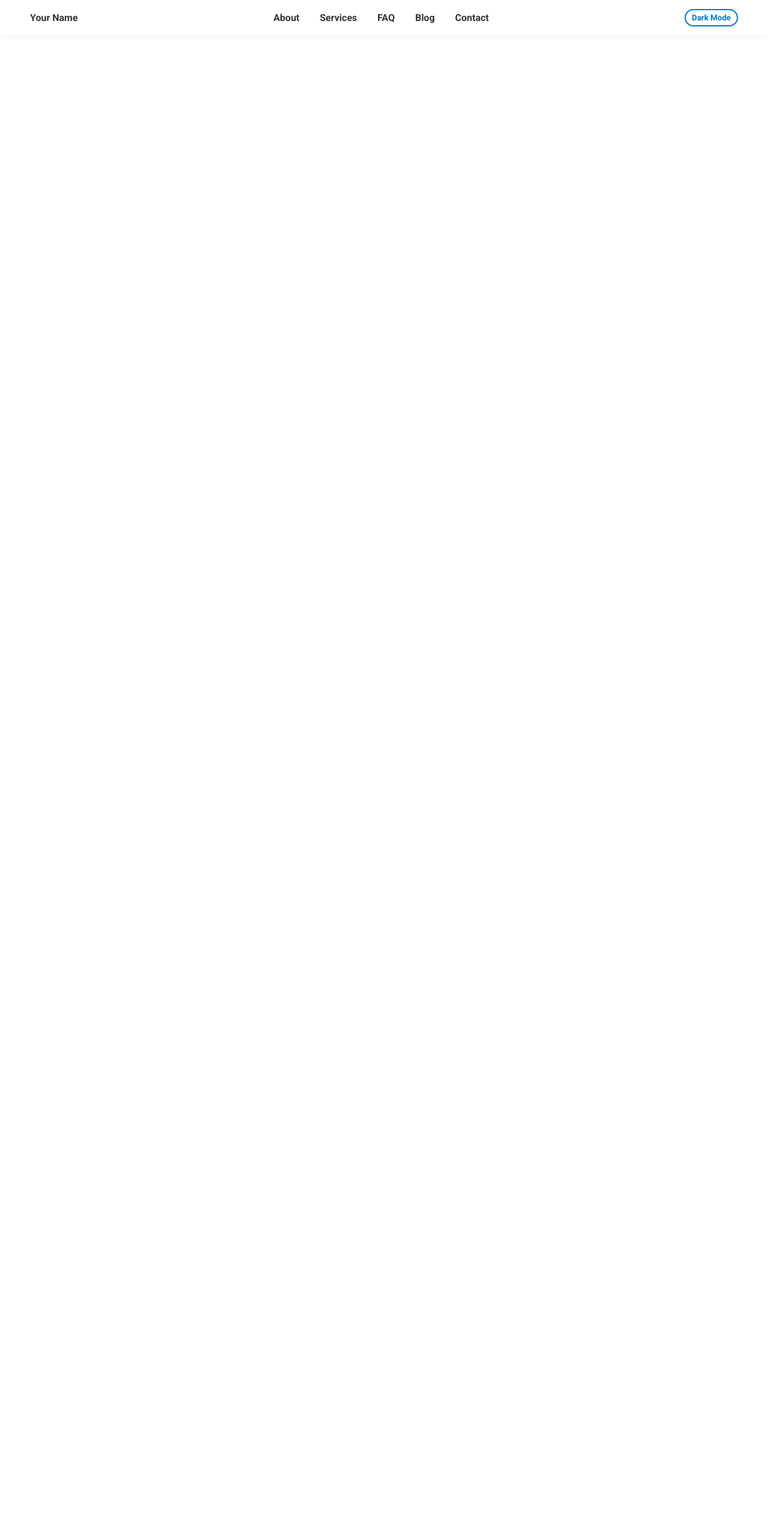
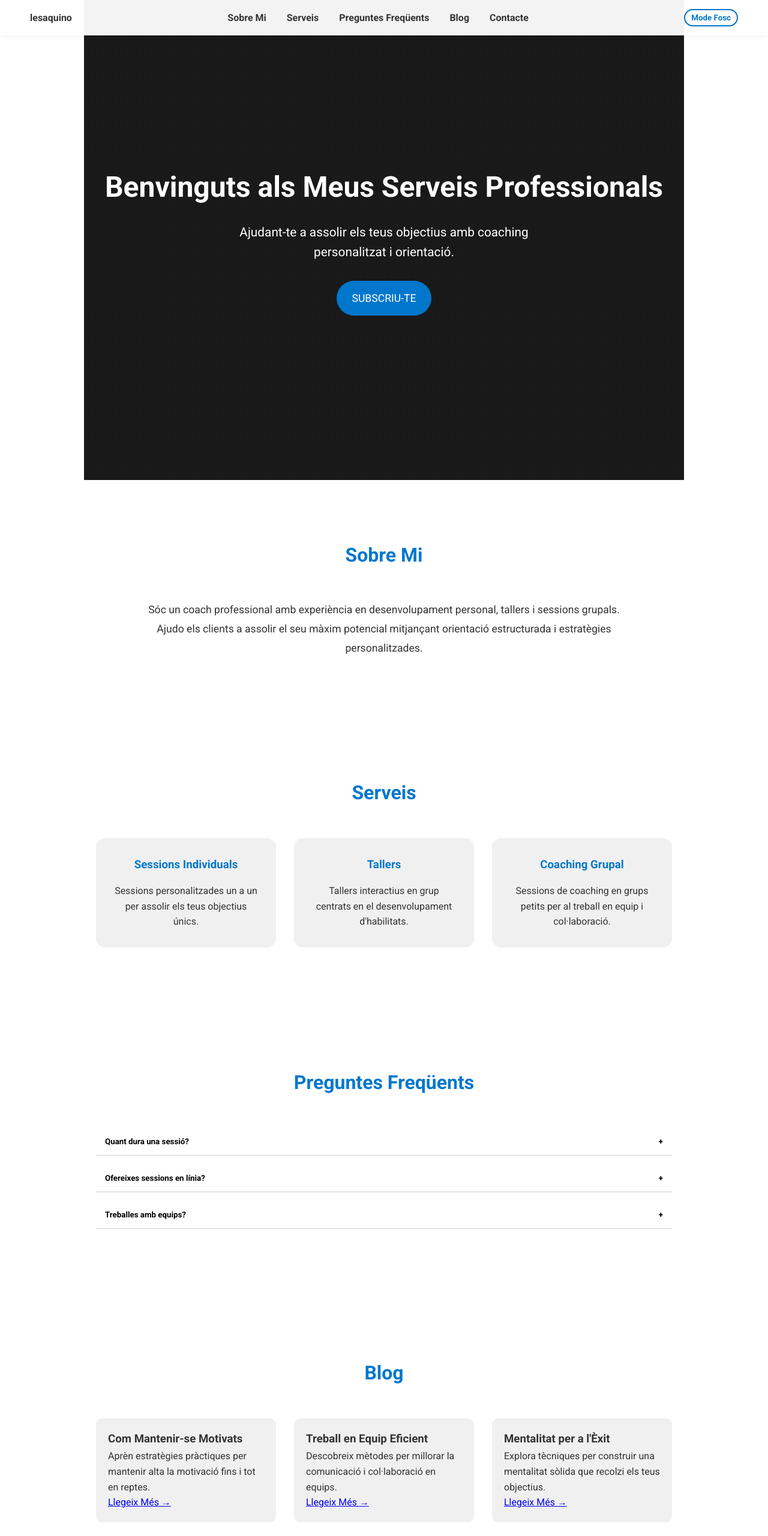
Before and after one commit to l354k1n0/yhjkl-, a plain HTML site: page index.html in a window 1280 px wide. Shown: the top 2560 px of the page at 60% size. Before the commit the page ends 1677 px from the top, so only its background shows below. Drawn offline with Linux system fonts and the light colour scheme.

Commit message:
Add files via upload

```diff
--- a/css/style.css
+++ b/css/style.css
@@ -1,89 +1,233 @@
 /* General Reset */
-* { margin: 0; padding: 0; box-sizing: border-box; font-family: 'Roboto', sans-serif; scroll-behavior: smooth; }
-body { line-height: 1.6; color: #333; overflow-x: hidden; background: #fff; transition: background 0.3s, color 0.3s; }
-body.dark { background: #121212; color: #f1f1f1; }
+* {
+  margin: 0;
+  padding: 0;
+  box-sizing: border-box;
+  font-family: 'Roboto', sans-serif;
+  scroll-behavior: smooth;
+}
+body {
+  line-height: 1.6;
+  color: #333;
+  overflow-x: hidden;
+  background: #fff;
+  transition: background 0.3s, color 0.3s;
+}
+body.dark {
+  background: #121212;
+  color: #f1f1f1;
+}
+
+/* Fallback to ensure sections are visible if JavaScript fails */
+section {
+  opacity: 1;
+  transform: translateY(0);
+}
 
 /* Header */
 header {
-  position: fixed; top: 0; width: 100%;
-  background: rgba(255,255,255,0.95);
+  position: fixed;
+  top: 0;
+  width: 100%;
+  background: rgba(255, 255, 255, 0.95);
   padding: 15px 50px;
-  display: flex; justify-content: space-between; align-items: center;
-  box-shadow: 0 2px 10px rgba(0,0,0,0.05);
-  z-index: 1000; transition: background 0.3s;
+  display: flex;
+  justify-content: space-between;
+  align-items: center;
+  box-shadow: 0 2px 10px rgba(0, 0, 0, 0.05);
+  z-index: 1000;
+  transition: background 0.3s;
 }
-body.dark header { background: rgba(18,18,18,0.95); }
-header.scrolled { background: rgba(255,255,255,1); }
-body.dark header.scrolled { background: rgba(18,18,18,1); }
+body.dark header {
+  background: rgba(18, 18, 18, 0.95);
+}
+header.scrolled {
+  background: rgba(255, 255, 255, 1);
+}
+body.dark header.scrolled {
+  background: rgba(18, 18, 18, 1);
+}
 header nav a {
-  margin: 0 15px; text-decoration: none; color: #333; font-weight: bold; transition: color 0.3s;
+  margin: 0 15px;
+  text-decoration: none;
+  color: #333;
+  font-weight: bold;
+  transition: color 0.3s;
 }
-body.dark header nav a { color: #f1f1f1; }
-header nav a:hover { color: #0077cc; }
+body.dark header nav a {
+  color: #f1f1f1;
+}
+header nav a:hover,
+header nav a:focus {
+  color: #0077cc;
+}
 .dark-toggle {
-  cursor: pointer; background: none; border: 2px solid #0077cc; border-radius: 20px;
-  padding: 5px 10px; color: #0077cc; font-weight: bold; transition: all 0.3s;
+  cursor: pointer;
+  background: none;
+  border: 2px solid #0077cc;
+  border-radius: 20px;
+  padding: 5px 10px;
+  color: #0077cc;
+  font-weight: bold;
+  transition: all 0.3s;
 }
-.dark-toggle:hover { background: #0077cc; color: white; }
+.dark-toggle:hover,
+.dark-toggle:focus {
+  background: #0077cc;
+  color: white;
+}
 
 /* Hero Section */
 .hero {
   height: 100vh;
-  background: linear-gradient(rgba(0,0,0,0.5), rgba(0,0,0,0.5)),
-    url('../img/hero.jpg') center/cover no-repeat;
-  display: flex; flex-direction: column; justify-content: center; align-items: center;
-  color: white; text-align: center; padding: 0 20px;
+  background: linear-gradient(rgba(0, 0, 0, 0.5), rgba(0, 0, 0, 0.5)), #333;
+  display: flex;
+  flex-direction: column;
+  justify-content: center;
+  align-items: center;
+  color: white;
+  text-align: center;
+  padding: 0 20px;
 }
-.hero h1 { font-size: 3rem; margin-bottom: 20px; animation: fadeUp 1s forwards; }
-.hero p { font-size: 1.3rem; max-width: 600px; margin-bottom: 30px; animation: fadeUp 1s forwards 0.3s; }
-.hero button {
-  padding: 15px 25px; border: none; border-radius: 30px; background: #0077cc; color: white;
-  font-size: 1.1rem; cursor: pointer; transition: background 0.3s, transform 0.3s;
+.hero h1 {
+  font-size: 3rem;
+  margin-bottom: 20px;
+  animation: fadeUp 1s forwards;
 }
-.hero button:hover { background: #005fa3; transform: translateY(-3px); }
+.hero p {
+  font-size: 1.3rem;
+  max-width: 600px;
+  margin-bottom: 30px;
+  animation: fadeUp 1s forwards 0.3s;
+}
+.hero .button {
+  padding: 15px 25px;
+  border: none;
+  border-radius: 30px;
+  background: #0077cc;
+  color: white;
+  font-size: 1.1rem;
+  text-decoration: none;
+  transition: background 0.3s, transform 0.3s;
+}
+.hero .button:hover,
+.hero .button:focus {
+  background: #005fa3;
+  transform: translateY(-3px);
+}
 
-/* Sections */
-section { padding: 100px 20px; max-width: 1000px; margin: 0 auto; opacity: 0; transform: translateY(30px); transition: all 0.6s ease-in-out; }
-section.visible { opacity: 1; transform: translateY(0); }
-section h2 { font-size: 2rem; margin-bottom: 50px; text-align: center; color: #0077cc; }
-body.dark section h2 { color: #66aaff; }
+/* Sections with animation (overrides fallback when JavaScript runs) */
+section {
+  padding: 100px 20px;
+  max-width: 1000px;
+  margin: 0 auto;
+  opacity: 0;
+  transform: translateY(30px);
+  transition: all 0.6s ease-in-out;
+}
+section.visible {
+  opacity: 1;
+  transform: translateY(0);
+}
+section h2 {
+  font-size: 2rem;
+  margin-bottom: 50px;
+  text-align: center;
+  color: #0077cc;
+}
+body.dark section h2 {
+  color: #66aaff;
+}
 
 /* About */
-.about p { max-width: 800px; margin: 0 auto; text-align: center; font-size: 1.1rem; line-height: 1.8; }
+.about p {
+  max-width: 800px;
+  margin: 0 auto;
+  text-align: center;
+  font-size: 1.1rem;
+  line-height: 1.8;
+}
 
 /* Services */
-.services { display: grid; grid-template-columns: repeat(auto-fit, minmax(250px, 1fr)); gap: 30px; }
+.services {
+  display: grid;
+  grid-template-columns: repeat(auto-fit, minmax(250px, 1fr));
+  gap: 30px;
+}
 .service-card {
-  background: #f0f0f0; padding: 30px; border-radius: 15px; text-align: center; transition: all 0.3s ease; cursor: pointer;
+  background: #f0f0f0;
+  padding: 30px;
+  border-radius: 15px;
+  text-align: center;
+  transition: all 0.3s ease;
+  cursor: pointer;
 }
-body.dark .service-card { background: #1f1f1f; }
-.service-card:hover { transform: translateY(-10px); box-shadow: 0 15px 25px rgba(0,0,0,0.1); }
-.service-card h3 { margin-bottom: 15px; color: #0077cc; }
-body.dark .service-card h3 { color: #66aaff; }
+body.dark .service-card {
+  background: #1f1f1f;
+}
+.service-card:hover,
+.service-card:focus {
+  transform: translateY(-10px);
+  box-shadow: 0 15px 25px rgba(0, 0, 0, 0.1);
+}
+.service-card h3 {
+  margin-bottom: 15px;
+  color: #0077cc;
+}
+body.dark .service-card h3 {
+  color: #66aaff;
+}
 
 /* FAQ */
-.faq-item { margin-bottom: 15px; border-bottom: 1px solid #ccc; }
-body.dark .faq-item { border-color: #444; }
+.faq-item {
+  margin-bottom: 15px;
+  border-bottom: 1px solid #ccc;
+}
+body.dark .faq-item {
+  border-color: #444;
+}
 .faq-question {
-  cursor: pointer; font-weight: bold; padding: 15px; display: flex; justify-content: space-between; align-items: center;
+  cursor: pointer;
+  font-weight: bold;
+  padding: 15px;
+  display: flex;
+  justify-content: space-between;
+  align-items: center;
+  background: none;
+  border: none;
+  width: 100%;
+  text-align: left;
 }
-.faq-answer { display: none; padding: 0 15px 15px; }
-.faq-item.active .faq-answer { display: block; }
+.faq-question:focus {
+  outline: 2px solid #0077cc;
+}
+.faq-answer {
+  display: none;
+  padding: 0 15px 15px;
+}
+.faq-item.active .faq-answer {
+  display: block;
+}
 
 /* Blog */
-.blog { display: grid; grid-template-columns: repeat(auto-fit, minmax(300px, 1fr)); gap: 30px; }
+.blog {
+  display: grid;
+  grid-template-columns: repeat(auto-fit, minmax(300px, 1fr));
+  gap: 30px;
+}
 .blog-post {
-  background: #f0f0f0; padding: 20px; border-radius: 10px; transition: all 0.3s;
+  background: #f0f0f0;
+  padding: 20px;
+  border-radius: 10px;
+  transition: all 0.3s;
 }
-body.dark .blog-post { background: #1f1f1f; }
-.blog-post:hover { transform: translateY(-5px); box-shadow: 0 10px 15px rgba(0,0,0,0.1); }
-.blog-post h3 { margin-bottom: 10px; color: #0077cc; }
-body.dark .blog-post h3 { color: #66aaff; }
-
-/* Contact */
-.contact form { display: flex; flex-direction: column; max-width: 500px; margin: 0 auto; }
-.contact input, .contact textarea {
-  padding: 15px; margin-bottom: 20px; border: 1px solid #ccc; border-radius: 10px; font-size: 1rem;
+body.dark .blog-post {
+  background: #1f1f1f;
 }
-body.dark .contact input, body.dark .contact textarea { background: #1f1f1f; border-color: #444; color: #f1f1f1; }
-.contact
+.blog-post:hover,
+.blog-post:focus {
+  transform: translateY(-5px);
+  box-shadow: 0 10px 15px rgba(0, 0, 0, 0.1);
+}
+.blog-post h3 {
+  margin-bottom: 10
--- a/index.html
+++ b/index.html
@@ -1,40 +1,112 @@
 <!DOCTYPE html>
-<html lang="en">
+<html lang="ca">
 <head>
   <meta charset="UTF-8">
   <meta name="viewport" content="width=device-width, initial-scale=1.0">
-  <title>Your Name - Professional Services</title>
+  <meta name="description" content="Serveis professionals de coaching per assolir els teus objectius.">
+  <meta name="keywords" content="coaching, desenvolupament personal, tallers, sessions grupals">
+  <title>Les Aquino - Serveis Professionals</title>
   <link href="https://fonts.googleapis.com/css2?family=Roboto:wght@400;700&display=swap" rel="stylesheet">
+  <link rel="stylesheet" href="https://cdnjs.cloudflare.com/ajax/libs/font-awesome/6.4.0/css/all.min.css" integrity="sha512-iecdLmaskl7CVkqkXNQ/ZH/XLlvWZOJyj7Yy7tcenmpD1ypASozpmT/E0iPtmFIB46ZmdtAc9eNBvH0H/ZpiBw==" crossorigin="anonymous" referrerpolicy="no-referrer" />
   <link rel="stylesheet" href="css/style.css">
 </head>
 <body>
-
+  <!-- Header with logo as "lesaquino" -->
   <header id="header">
-  <div class="logo"><strong>Your Name</strong></div>
+    <div class="logo"><strong>lesaquino</strong></div>
     <nav>
-    <a href="#about">About</a>
-    <a href="#services">Services</a>
-    <a href="#faq">FAQ</a>
+      <a href="#about">Sobre Mi</a>
+      <a href="#services">Serveis</a>
+      <a href="#faq">Preguntes Freqüents</a>
       <a href="#blog">Blog</a>
-    <a href="#contact">Contact</a>
+      <a href="#contact">Contacte</a>
     </nav>
-  <button class="dark-toggle" id="darkToggle">Dark Mode</button>
+    <button class="dark-toggle" id="darkToggle" aria-label="Canviar mode fosc o clar">Mode Fosc</button>
   </header>
 
+  <!-- Hero section with "SUBSCRIU-TE" button -->
   <section class="hero">
-  <h1>Welcome to My Professional Services</h1>
-  <p>Helping you achieve your goals with tailored coaching and guidance.</p>
-  <button>Book a Session</button>
+    <h1>Benvinguts als Meus Serveis Professionals</h1>
+    <p>Ajudant-te a assolir els teus objectius amb coaching personalitzat i orientació.</p>
+    <a href="#contact" class="button" aria-label="Subscriu-te als serveis">SUBSCRIU-TE</a>
   </section>
 
+  <!-- About section -->
   <section id="about" class="about">
-  <h2>About Me</h2>
-  <p>I am a professional coach with experience in personal development, workshops, and group sessions. I help clients reach their full potential through structured guidance and personalized strategies.</p>
+    <h2>Sobre Mi</h2>
+    <p>Sóc un coach professional amb experiència en desenvolupament personal, tallers i sessions grupals. Ajudo els clients a assolir el seu màxim potencial mitjançant orientació estructurada i estratègies personalitzades.</p>
   </section>
 
+  <!-- Services section -->
   <section id="services">
-  <h2>Services</h2>
+    <h2>Serveis</h2>
     <div class="services">
-    <div class="service-card"><h3>Individual Sessions</h3><p>Personalized one-on-one sessions to meet your unique goals.</p></div>
-    <div class="service-card"><h3>Workshops</h3><p>Interactive group workshops focused on skill development.</p></div>
-    <div class="service-card"><h3>Group
+      <div class="service-card"><h3>Sessions Individuals</h3><p>Sessions personalitzades un a un per assolir els teus objectius únics.</p></div>
+      <div class="service-card"><h3>Tallers</h3><p>Tallers interactius en grup centrats en el desenvolupament d'habilitats.</p></div>
+      <div class="service-card"><h3>Coaching Grupal</h3><p>Sessions de coaching en grups petits per al treball en equip i col·laboració.</p></div>
+    </div>
+  </section>
+
+  <!-- FAQ section with ARIA enhancements -->
+  <section id="faq">
+    <h2>Preguntes Freqüents</h2>
+    <div class="faq-item">
+      <button class="faq-question" aria-expanded="false" aria-controls="faq1">Quant dura una sessió? <span>+</span></button>
+      <div class="faq-answer" id="faq1">Les sessions solen durar 60 minuts, però hi ha plans personalitzats disponibles.</div>
+    </div>
+    <div class="faq-item">
+      <button class="faq-question" aria-expanded="false" aria-controls="faq2">Ofereixes sessions en línia? <span>+</span></button>
+      <div class="faq-answer" id="faq2">Sí, treballo amb clients d'arreu del món a través de Zoom o Google Meet.</div>
+    </div>
+    <div class="faq-item">
+      <button class="faq-question" aria-expanded="false" aria-controls="faq3">Treballes amb equips? <span>+</span></button>
+      <div class="faq-answer" id="faq3">D'acord! Ofereixo tallers i coaching grupal per a equips.</div>
+    </div>
+  </section>
+
+  <!-- Blog section -->
+  <section id="blog">
+    <h2>Blog</h2>
+    <div class="blog">
+      <div class="blog-post">
+        <h3>Com Mantenir-se Motivats</h3>
+        <p>Aprèn estratègies pràctiques per mantenir alta la motivació fins i tot en reptes.</p>
+        <a href="#" aria-label="Llegeix més sobre com mantenir-se motivat">Llegeix Més →</a>
+      </div>
+      <div class="blog-post">
+        <h3>Treball en Equip Eficient</h3>
+        <p>Descobreix mètodes per millorar la comunicació i col·laboració en equips.</p>
+        <a href="#" aria-label="Llegeix més sobre treball en equip">Llegeix Més →</a>
+      </div>
+      <div class="blog-post">
+        <h3>Mentalitat per a l'Èxit</h3>
+        <p>Explora tècniques per construir una mentalitat sòlida que recolzi els teus objectius.</p>
+        <a href="#" aria-label="Llegeix més sobre mentalitat per a l'èxit">Llegeix Més →</a>
+      </div>
+    </div>
+  </section>
+
+  <!-- Contact section with updated email -->
+  <section id="contact" class="contact">
+    <h2>Contacte</h2>
+    <form action="https://formsubmit.co/lesaquino@proton.me" method="POST">
+      <input type="text" name="name" placeholder="El Teu Nom" required aria-label="El teu nom">
+      <input type="email" name="email" placeholder="El Teu Correu" required aria-label="El teu correu electrònic">
+      <textarea name="message" placeholder="El Teu Missatge" rows="5" required aria-label="El teu missatge"></textarea>
+      <button type="submit" aria-label="Envia el missatge">Envia Missatge</button>
+    </form>
+  </section>
+
+  <!-- Footer with social media icons -->
+  <footer>
+    <p>&copy; 2025 Les Aquino. Tots els drets reservats.</p>
+    <p>
+      <a href="https://x.com/yourprofile" aria-label="Segueix-me a X"><i class="fab fa-x-twitter"></i></a> |
+      <a href="https://patreon.com/yourprofile" aria-label="Dóna suport al meu Patreon"><i class="fab fa-patreon"></i></a> |
+      <a href="https://instagram.com/yourprofile" aria-label="Segueix-me a Instagram"><i class="fab fa-instagram"></i></a>
+    </p>
+  </footer>
+
+  <script src="js/script.js"></script>
+</body>
+</html>
--- a/js/script.js
+++ b/js/script.js
@@ -1,26 +1,54 @@
+document.addEventListener('DOMContentLoaded', () => {
   // Sticky header + section reveal
-window.addEventListener('scroll', function() {
+  window.addEventListener('scroll', function () {
     const header = document.getElementById('header');
-  if(window.scrollY > 50){ header.classList.add('scrolled'); }
-  else { header.classList.remove('scrolled'); }
+    if (header) {
+      if (window.scrollY > 50) {
+        header.classList.add('scrolled');
+      } else {
+        header.classList.remove('scrolled');
+      }
+    }
     document.querySelectorAll('section').forEach(section => {
       const rect = section.getBoundingClientRect();
-    if(rect.top < window.innerHeight - 100){ section.classList.add('visible'); }
+      if (rect.top < window.innerHeight - 100) {
+        section.classList.add('visible');
+      }
     });
   });
 
-// Dark mode toggle
+  // Dark mode toggle with localStorage
   const darkToggle = document.getElementById('darkToggle');
+  if (darkToggle) {
+    const isDark = localStorage.getItem('darkMode') === 'true';
+    if (isDark) {
+      document.body.classList.add('dark');
+      darkToggle.textContent = 'Mode Clar';
+    }
     darkToggle.addEventListener('click', () => {
       document.body.classList.toggle('dark');
-  darkToggle.textContent = document.body.classList.contains('dark') ? 'Light Mode' : 'Dark Mode';
+      darkToggle.textContent = document.body.classList.contains('dark') ? 'Mode Clar' : 'Mode Fosc';
+      localStorage.setItem('darkMode', document.body.classList.contains('dark'));
+    });
+  }
+
+  // FAQ accordion with keyboard support
+  document.querySelectorAll('.faq-question').forEach(q => {
+    q.addEventListener('click', toggleFAQ);
+    q.addEventListener('keydown', (e) => {
+      if (e.key === 'Enter' || e.key === ' ') {
+        e.preventDefault();
+        toggleFAQ(e);
+      }
+    });
   });
 
-// FAQ accordion
-document.querySelectorAll('.faq-question').forEach(q => {
-  q.addEventListener('click', () => {
-    const item = q.parentElement;
-    item.classList.toggle('active');
-    q.querySelector('span').textContent = item.classList.contains('active') ? '-' : '+';
+  function toggleFAQ(e) {
+    const item = e.target.closest('.faq-item');
+    if (item) {
+      const isActive = item.classList.toggle('active');
+      e.target.querySelector('span').textContent = isActive ? '-' : '+';
+      e.target.setAttribute('aria-expanded', isActive);
+    }
+  }
 });
-});
```
Lines whose indentation alone changed are shown as unchanged.
